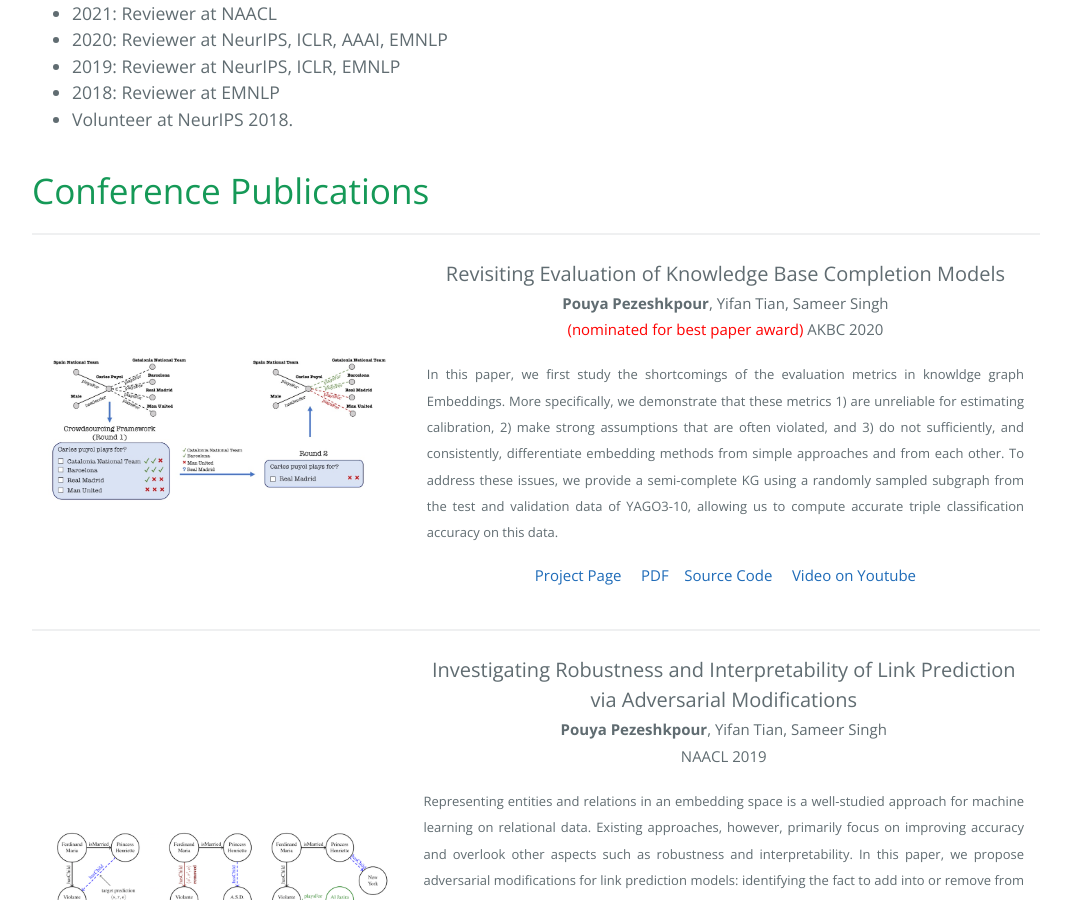
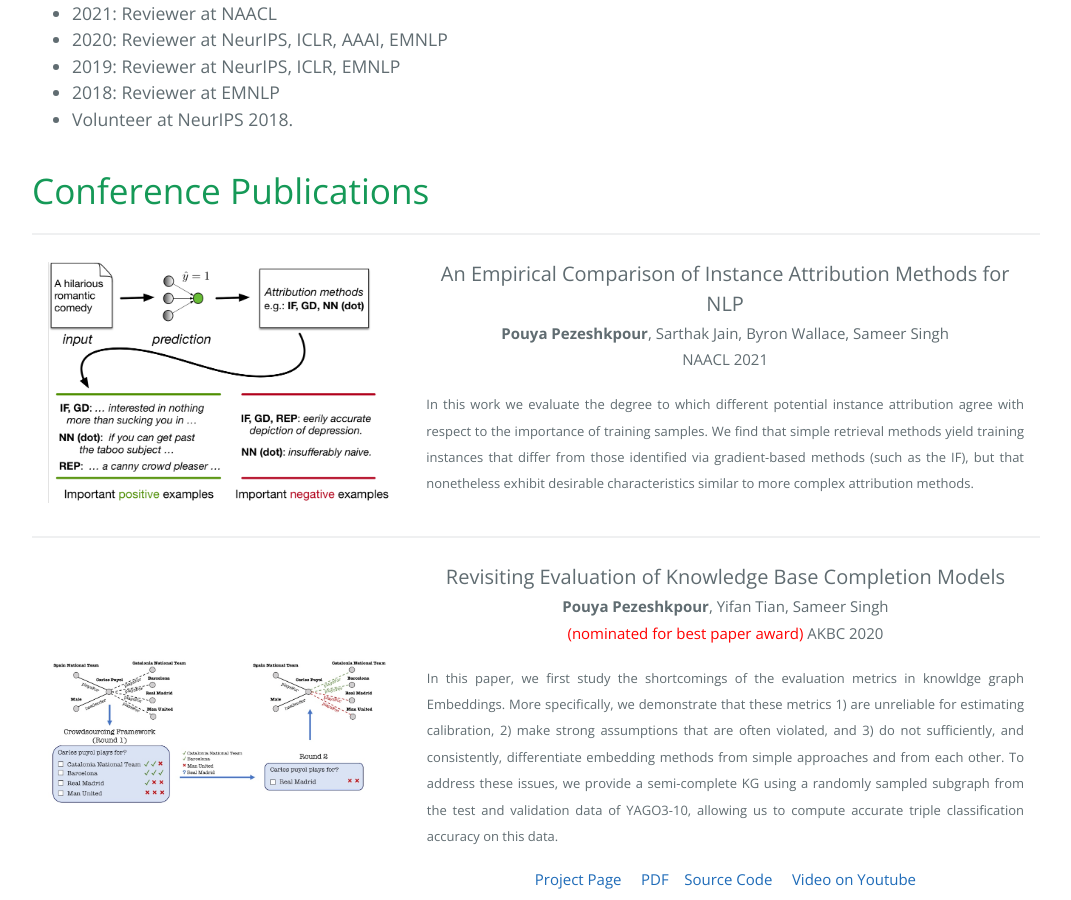
Before and after one commit to pouyapez/pouyapez.github.io, a Jekyll site: the page built from index.md, in a window 1280 px wide and 900 px high, scrolled down 1125 px. Shown: the whole window, without its empty margins (104-1175 px from the left). Built offline with Jekyll 4.4.1, drawn with Linux system fonts in a browser that asks for light colours.

Commit message:
Update index.md

```diff
--- a/index.md
+++ b/index.md
@@ -40,6 +40,28 @@ layout: default
 
 
 # Conference Publications
+* * *
+
+<div class="menu-container noselect">
+   <table class="content-table">
+    <col width="500px" />
+    <col width="800px" />
+      <tr>
+        <td>
+          <img class="left-align image noselect" src="/images/emp-inf.png" width="1000">
+        </td>
+        <td>
+          <p class="text cright-align text-large add-top-margin" style="width:100%;" align="center">
+              <font style="font-size:20px">An Empirical Comparison of Instance Attribution Methods for NLP</font><br>
+              <font style="font-size:15px"><b>Pouya Pezeshkpour</b>, Sarthak Jain, Byron Wallace, Sameer Singh<br>
+              NAACL 2021</font><br>
+             </p><p align="justify"> <font style="font-size:13px">In this work we evaluate the degree to which different potential instance attribution agree with respect to the importance of training samples.
+We find that simple retrieval methods yield training instances that differ from those identified via gradient-based methods (such as the IF), but that nonetheless exhibit desirable characteristics similar to more complex attribution methods. </font><br></p>
+        </td>
+      </tr>
+   </table>
+</div>
+
 * * *
 
 <div class="menu-container noselect">
```
